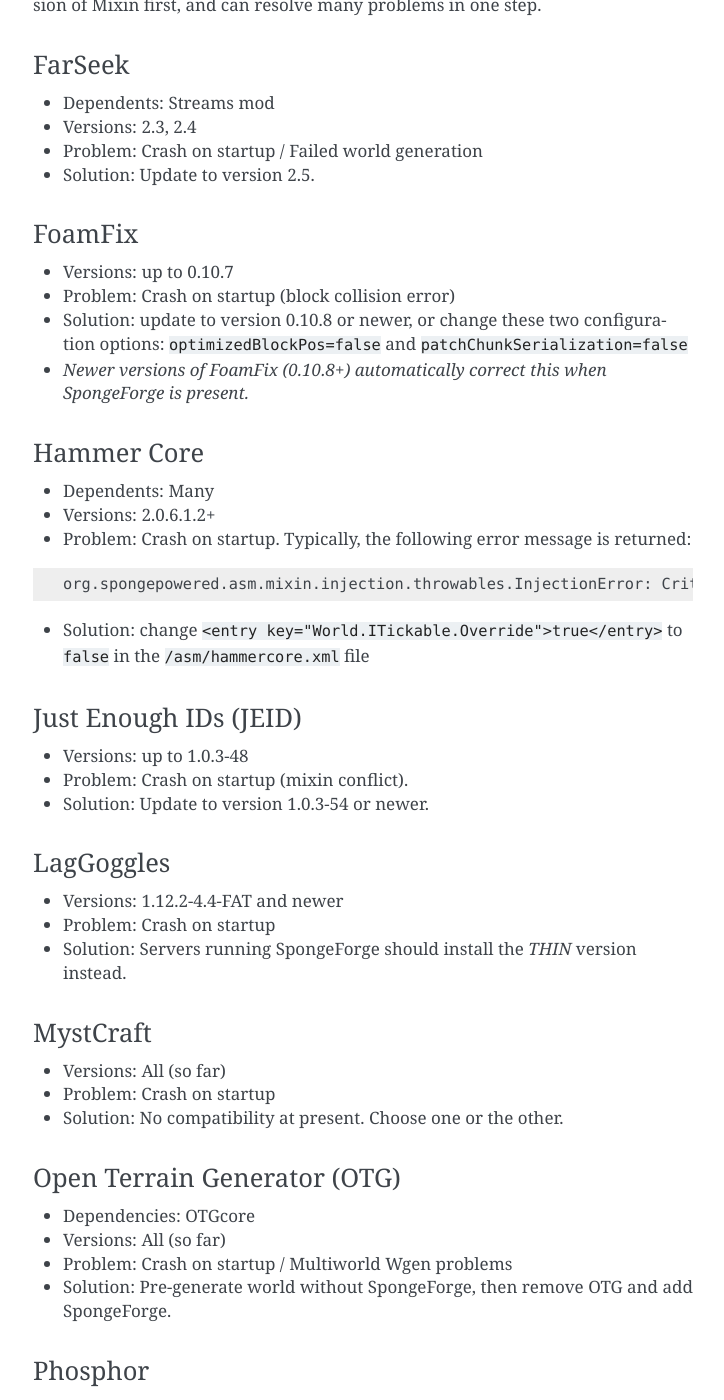
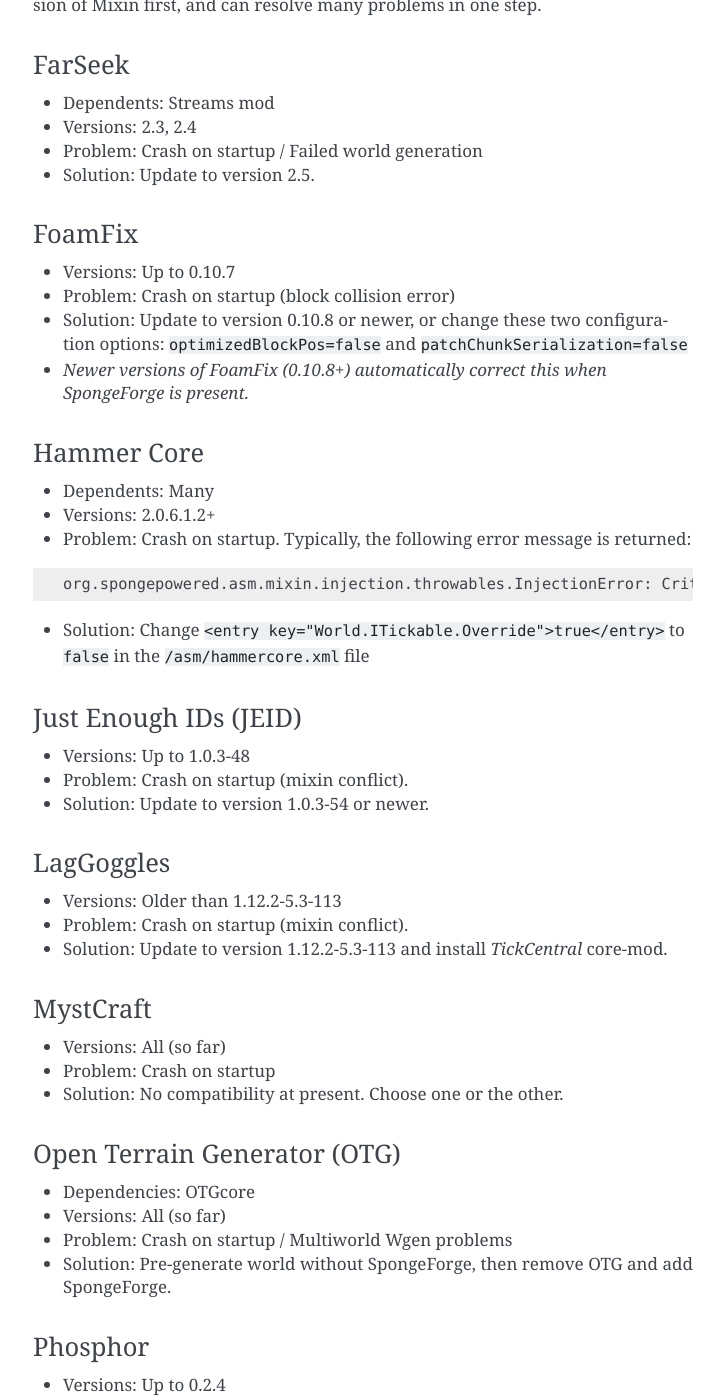
Before and after one commit to SpongePowered/SpongeDocs, a Sphinx documentation site: the page built from source/server/spongineer/incompatible.rst, in a window 1280 px wide and 1400 px high, scrolled down 729 px. Shown: the whole window, without its empty margins (387-1111 px from the left). Built offline with Sphinx 7.4.7, drawn with Linux system fonts in a browser that asks for light colours; pages that are not in the unit, such as notebooks, are missing from menus.

Commit message:
LagGoggles update

```diff
--- a/source/server/spongineer/incompatible.rst
+++ b/source/server/spongineer/incompatible.rst
@@ -34,9 +34,9 @@
 
 FoamFix
 ~~~~~~~
-- Versions: up to 0.10.7
+- Versions: Up to 0.10.7
 - Problem: Crash on startup (block collision error)
-- Solution: update to version 0.10.8 or newer, or change these two configuration options:
+- Solution: Update to version 0.10.8 or newer, or change these two configuration options:
   ``optimizedBlockPos=false`` and ``patchChunkSerialization=false``
 - *Newer versions of FoamFix (0.10.8+) automatically correct this when SpongeForge is present.*
 
@@ -50,19 +50,19 @@
 
     org.spongepowered.asm.mixin.injection.throwables.InjectionError: Critical injection failure: Redirector onUpdateTileEntities(Lnet/minecraft/util/ITickable;)V in mixins.common.core.json:world.WorldMixin failed injection check, (0/1) succeeded. Scanned 1 target(s). Using refmap mixins.common.refmap.json
 
-- Solution: change ``<entry key="World.ITickable.Override">true</entry>`` to ``false`` in the ``/asm/hammercore.xml`` file
+- Solution: Change ``<entry key="World.ITickable.Override">true</entry>`` to ``false`` in the ``/asm/hammercore.xml`` file
 
 Just Enough IDs (JEID)
 ~~~~~~~~~~~~~~~~~~~~~~
-- Versions: up to 1.0.3-48
+- Versions: Up to 1.0.3-48
 - Problem: Crash on startup (mixin conflict).
 - Solution: Update to version 1.0.3-54 or newer.
 
 LagGoggles
 ~~~~~~~~~~
-- Versions: 1.12.2-4.4-FAT and newer
-- Problem: Crash on startup
-- Solution: Servers running SpongeForge should install the `THIN` version instead.
+- Versions: Older than 1.12.2-5.3-113
+- Problem: Crash on startup (mixin conflict).
+- Solution: Update to version 1.12.2-5.3-113 and install *TickCentral* core-mod.
 
 MystCraft
 ~~~~~~~~~
@@ -79,7 +79,7 @@
 
 Phosphor
 ~~~~~~~~
-- Versions: up to 0.2.4
+- Versions: Up to 0.2.4
 - Problem (1): Crash on startup
 - Solution: Update to version 0.2.5 or newer, which is compatible with Sponge RC3844.
 - Problem (2): Poor graphic performance
```
